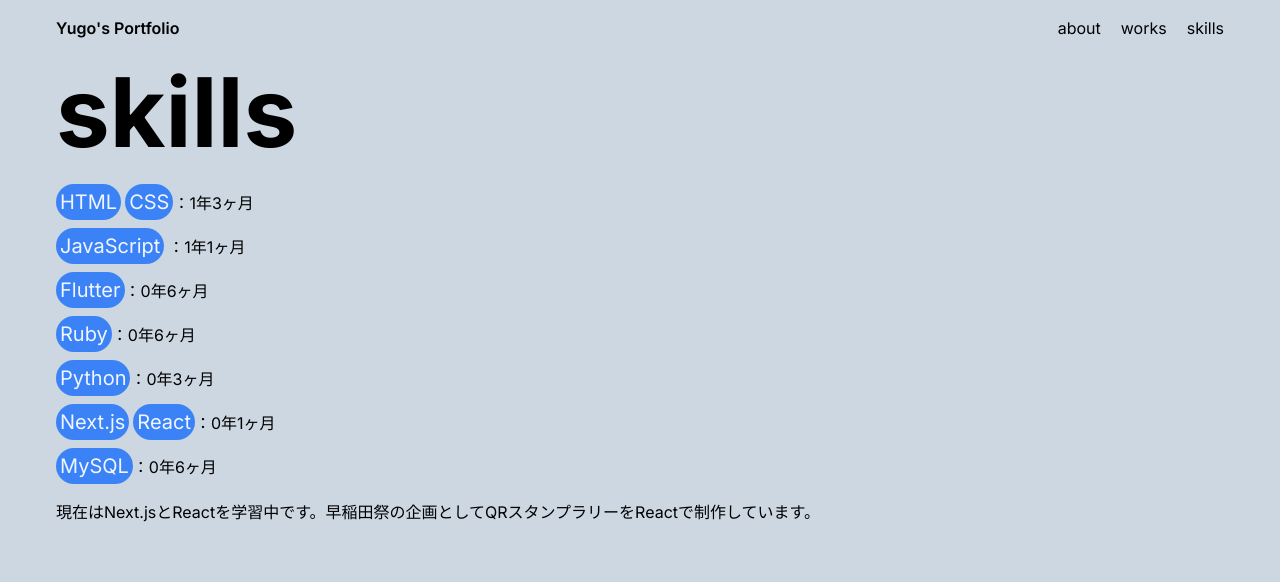
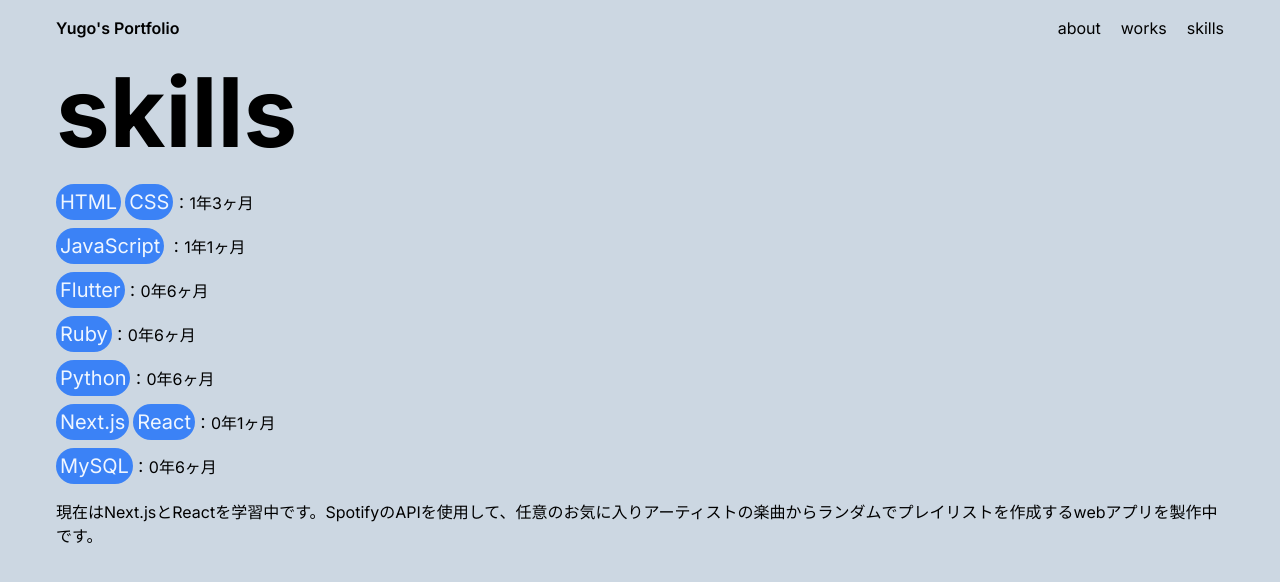
Before and after one commit to yugo55/portfolio, a Next.js app: page /skills in a window 1280 px wide. Shown: the top 582 px of the page. Built offline with nearby package versions, Linux system fonts and the light colour scheme.

Commit message:
skillsページのpythonの学習期間を自動で更新するように変更。現在開発中の文言を変更。

```diff
--- a/app/skills/page.tsx
+++ b/app/skills/page.tsx
@@ -17,6 +17,8 @@ export default function Page() {
   const jsDuration = calcurateDuration(jsStartDate);
   const nextReactStartDate = '2024-06-01';
   const nextReactDuration = calcurateDuration(nextReactStartDate);
+  const pythonStartDate = '2024-01-01';
+  const pythonDuration = calcurateDuration(pythonStartDate);
 
   return (
     <div className="px-14 pt-16">
@@ -40,7 +42,7 @@ export default function Page() {
       </div>
       <div className="mb-2">
         <p className="text-xl bg-blue-500 inline-block rounded-3xl text-blue-50 p-1">Python</p>
-        <p className="inline-block">：0年3ヶ月</p>
+        <p className="inline-block">：{pythonDuration}</p>
       </div>
       <div className="mb-2">
         <p className="text-xl bg-blue-500 inline-block rounded-3xl text-blue-50 p-1 mr-1">Next.js</p>
@@ -52,7 +54,7 @@ export default function Page() {
         <p className="inline-block">：0年6ヶ月</p>
       </div>
       <div className="mt-4">
-        <p>現在はNext.jsとReactを学習中です。早稲田祭の企画としてQRスタンプラリーをReactで制作しています。</p>
+        <p>現在はNext.jsとReactを学習中です。SpotifyのAPIを使用して、任意のお気に入りアーティストの楽曲からランダムでプレイリストを作成するwebアプリを製作中です。</p>
       </div>
     </div>
   );
```
